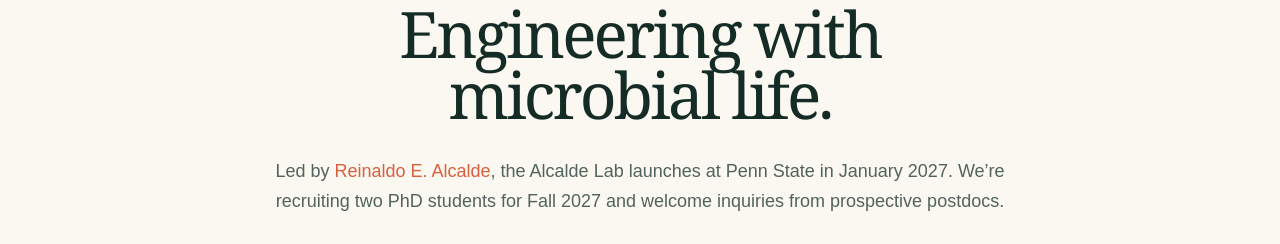
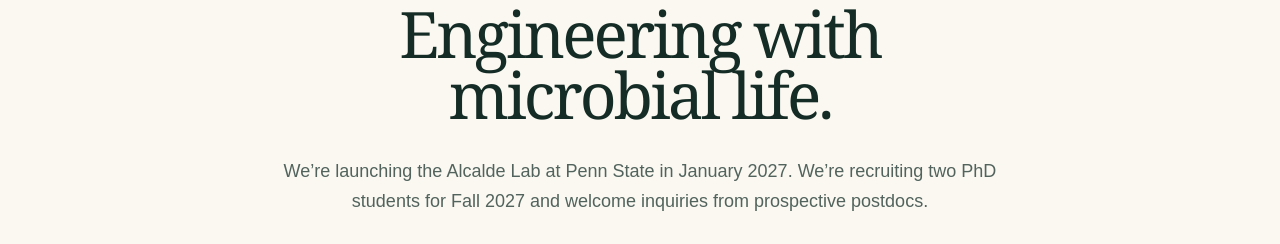
Before and after one commit to AlcaldeLab/website, a plain HTML site: page docs/index.html in a window 1280 px wide. Shown: the part 933-1177 px from the top of the page. Drawn offline with Linux system fonts and the light colour scheme.

Commit message:
Restore previous homepage title, description, and introduction as requested

```diff
--- a/docs/index.html
+++ b/docs/index.html
@@ -3,8 +3,8 @@
 <head>
 <meta charset="utf-8">
 <meta name="viewport" content="width=device-width, initial-scale=1">
-<title>Alcalde Lab | Reinaldo E. Alcalde | Penn State</title>
-<meta name="description" content="Reinaldo E. Alcalde’s lab at Penn State studies environmental microbiology, rhizosphere biogeochemistry, and engineering for soil health and water quality.">
+<title>Alcalde Lab | Penn State Environmental Engineering</title>
+<meta name="description" content="Environmental microbiology and engineering across scales—from microbial physiology and nutrient stress to rhizosphere biogeochemistry.">
 <link rel="icon" href="./favicon.svg">
 <link rel="stylesheet" href="./assets/site.css">
 <script defer src="./assets/analytics.js"></script>
@@ -23,7 +23,7 @@
 </section>
 </section>
 <section class="welcome-section welcome-band"><p class="eyebrow">Welcome to the Alcalde Lab</p>
-<h2>Engineering with<br/>microbial life.</h2><p>Led by <a href="./team/">Reinaldo E. Alcalde</a>, the Alcalde Lab launches at Penn State in January 2027. We’re recruiting two PhD students for Fall 2027 and welcome inquiries from prospective postdocs.</p><div class="welcome-links"><a href="./research/" class="text-link">Explore our research <span aria-hidden="true">↗</span></a><a href="./team/" class="text-link">Meet the team <span aria-hidden="true">↗</span></a><a href="./join/" class="text-link">Join the lab <span aria-hidden="true">↗</span></a></div>
+<h2>Engineering with<br/>microbial life.</h2><p>We’re launching the Alcalde Lab at Penn State in January 2027. We’re recruiting two PhD students for Fall 2027 and welcome inquiries from prospective postdocs.</p><div class="welcome-links"><a href="./research/" class="text-link">Explore our research <span aria-hidden="true">↗</span></a><a href="./team/" class="text-link">Meet the team <span aria-hidden="true">↗</span></a><a href="./join/" class="text-link">Join the lab <span aria-hidden="true">↗</span></a></div>
 </section>
 <section class="framework-section pathway-section"><div class="framework-heading"><p class="eyebrow">What we do</p><div class="framework-body">
 <h2>Microbial life in context.</h2><p class="framework-summary">We study how microbes function and interact in structured environments, and how their activity influences nutrient cycling and environmental chemistry. We apply this knowledge to investigate bioaugmentation and biostimulation strategies for agricultural nutrient management, and to develop biosensors for measuring conditions in soils and water.</p></div></div>
```
